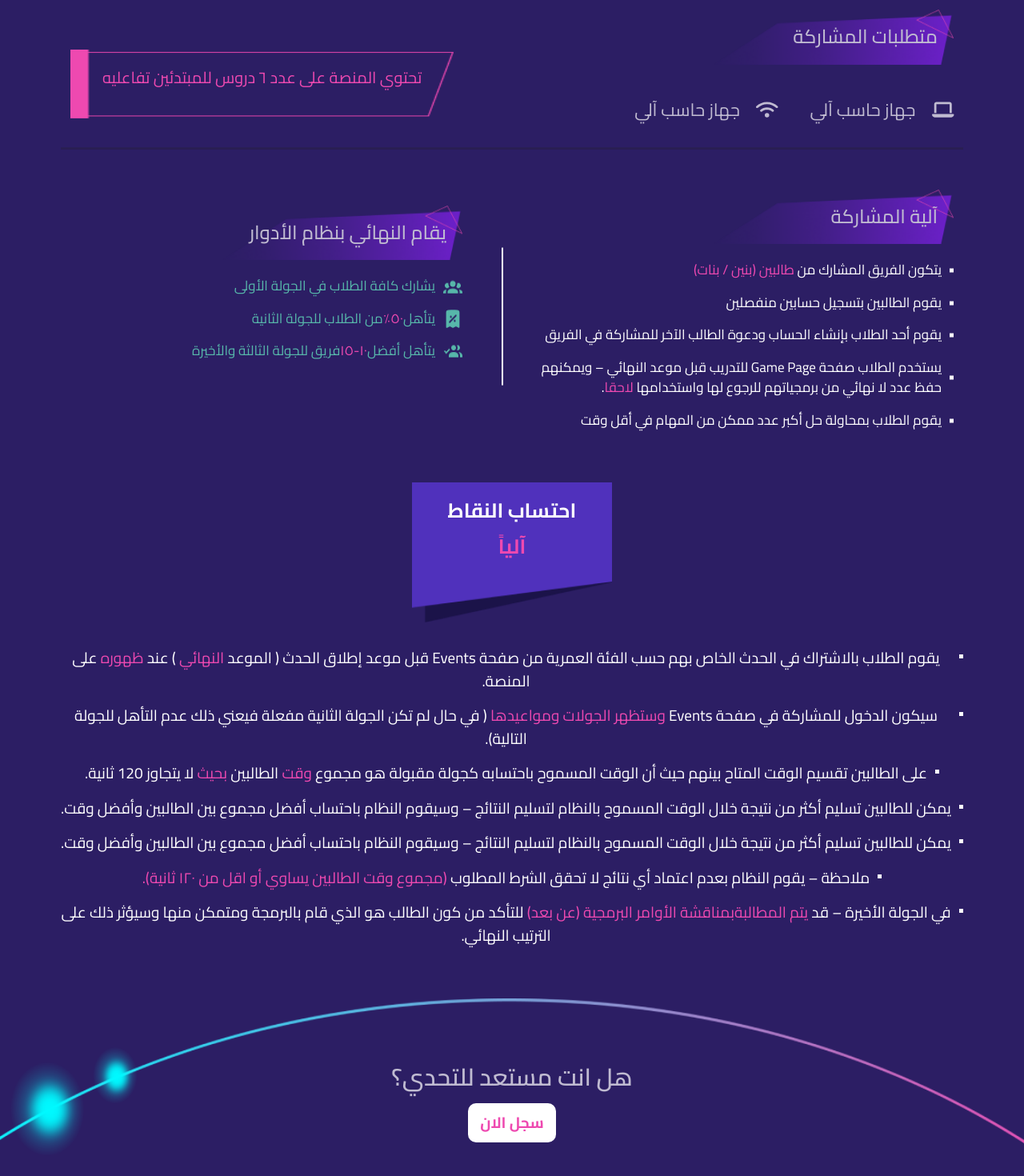
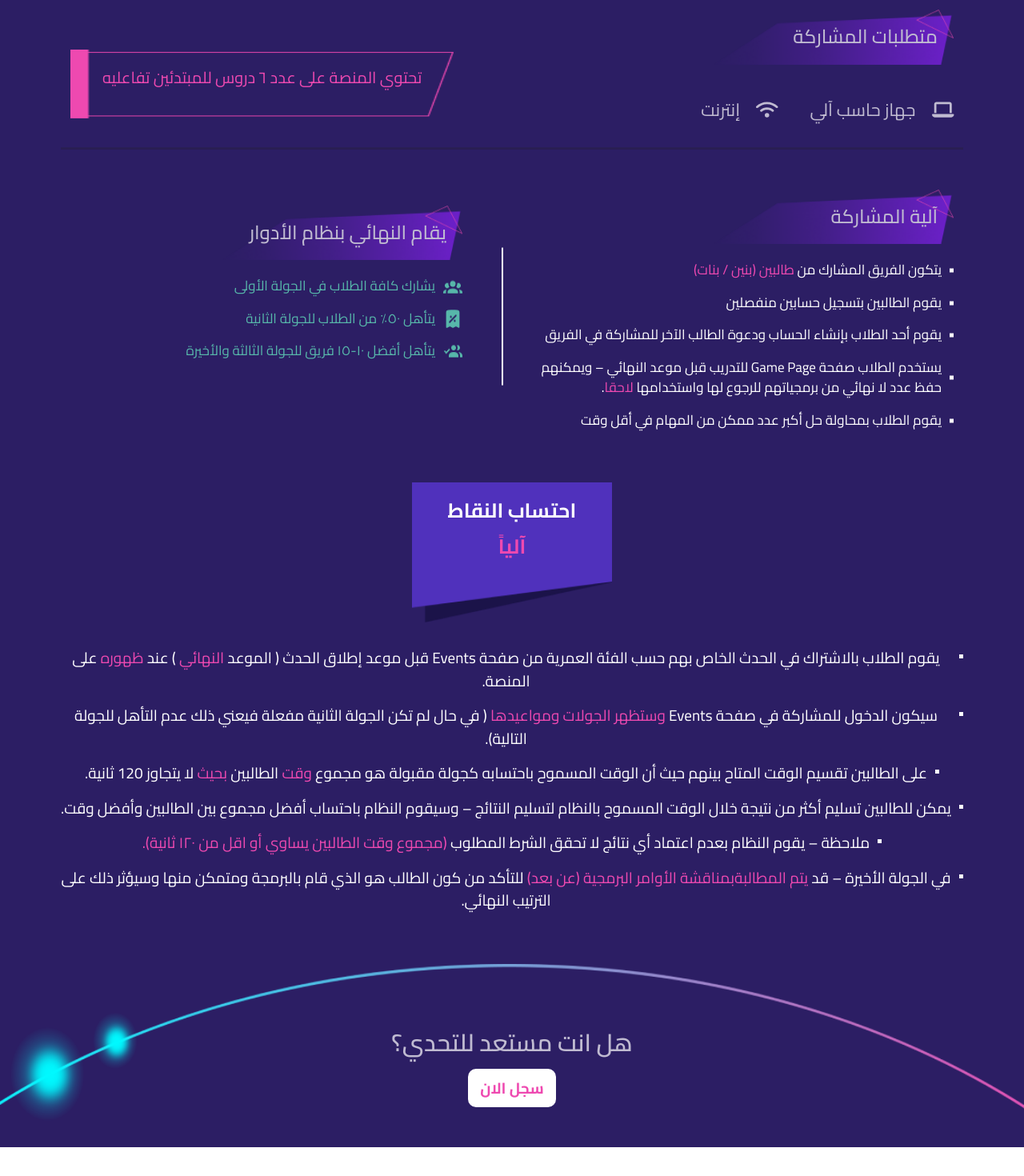
Before and after one commit to AHMED168-ENG/wro, a Vue app: page / in a window 1280 px wide. Shown: the part 2760-4230 px from the top of the page at 80% size. After the commit the page ends 4194 px from the top, so only its background shows below. Built offline with nearby package versions, Linux system fonts and the light colour scheme.

Commit message:
2 update

```diff
--- a/src/components/home/AgeCategories.component.vue
+++ b/src/components/home/AgeCategories.component.vue
@@ -81,7 +81,7 @@
                 </div>
                 <div class="element d-flex">
                   <i class="fa-solid fa-wifi"></i>
-                  <span>جهاز حاسب آلي</span>
+                  <span>إنترنت</span>
                 </div>
               </div>
             </div>
@@ -136,11 +136,11 @@
                 </li>
                 <li class="d-flex">
                   <img src="../../assets/icons/tow.png" alt="" />
-                  يتأهل <span>٥٠٪</span> من الطلاب للجولة الثانية
+                  يتأهل ٥٠٪ من الطلاب للجولة الثانية
                 </li>
                 <li class="d-flex">
                   <img src="../../assets/icons/three.png" alt="" />
-                  يتأهل أفضل <span> ١٠-١٥ </span> فريق للجولة الثالثة والأخيرة
+                  يتأهل أفضل ١٠-١٥ فريق للجولة الثالثة والأخيرة
                 </li>
               </ul>
             </div>
@@ -173,10 +173,6 @@
             النتائج – وسيقوم النظام باحتساب أفضل مجموع بين الطالبين وأفضل وقت.
           </li>
           <li>
-            يمكن للطالبين تسليم أكثر من نتيجة خلال الوقت المسموح بالنظام لتسليم
-            النتائج – وسيقوم النظام باحتساب أفضل مجموع بين الطالبين وأفضل وقت.
-          </li>
-          <li>
             ملاحظة – يقوم النظام بعدم اعتماد أي نتائج لا تحقق الشرط المطلوب
             <span> (مجموع وقت الطالبين يساوي أو اقل من ١٢٠ ثانية).</span>
           </li>
@@ -194,12 +190,14 @@
       </div>
       <div class="content">
         <h4>هل انت مستعد للتحدي؟</h4>
+
+        <form class="submitCapetcha">
           <div
             class="g-recaptcha"
             data-sitekey="6LcDofonAAAAAJQWgOI_LrGiyy7gwZl-1HJ8rgDJ"
           ></div>
-        <form action="" class="formCapetcha"></form>
-        <button @click="supmit">سجل الان</button>
+          <button class="" @click="supmit">سجل الان</button>
+        </form>
         <!-- <a target="_blank" href="https://saudi.wro-v.com/web/sign-In"
           >سجل الان</a
         > -->
@@ -209,7 +207,6 @@
 </template>
 
 <script>
-import axios from "axios";
 /* PLEASE DO NOT COPY AND PASTE THIS CODE. */ (function () {
   var w = window,
     C = "___grecaptcha_cfg",
@@ -251,29 +248,12 @@ export default {
   methods: {
     supmit(e) {
       e.preventDefault();
-      const newForm = new FormData(document.querySelector(".formCapetcha"));
-
-      const capetcha = newForm.get("g-recaptcha-response");
-      console.log(capetcha);
+      const capetcha = document.getElementById("g-recaptcha-response").value;
       if (!capetcha) {
-        return { success: false, msg: "please select captcha" };
-      }
-      let sitKey = "6LcDofonAAAAAIOAIbdgYoV6SDk1CTT6K6F14Gal";
-      const verifyURL = `https://google.com/recaptcha/api/siteverify?secret=${sitKey}&response=${capetcha}`;
-      axios.post(verifyURL, (error, response, data) => {
-        let result = JSON.parse(data);
-        if (!result.success) {
-          return {
-            success: false,
-            msg: "Failed captcha verification",
-          };
+        return alert("من فضبك قم بالاختبار");
       }
 
-        return {
-          success: true,
-          msg: "The message has been sent successfully",
-        };
-      });
+      window.location.href = "https://saudi.wro-v.com/web/sign-In";
     },
   },
 };
--- a/vue.config.js
+++ b/vue.config.js
@@ -1,4 +1,5 @@
 const { defineConfig } = require("@vue/cli-service");
+
 module.exports = defineConfig({
   transpileDependencies: true,
   publicPath: "./",
```
Lines whose indentation alone changed are shown as unchanged.
